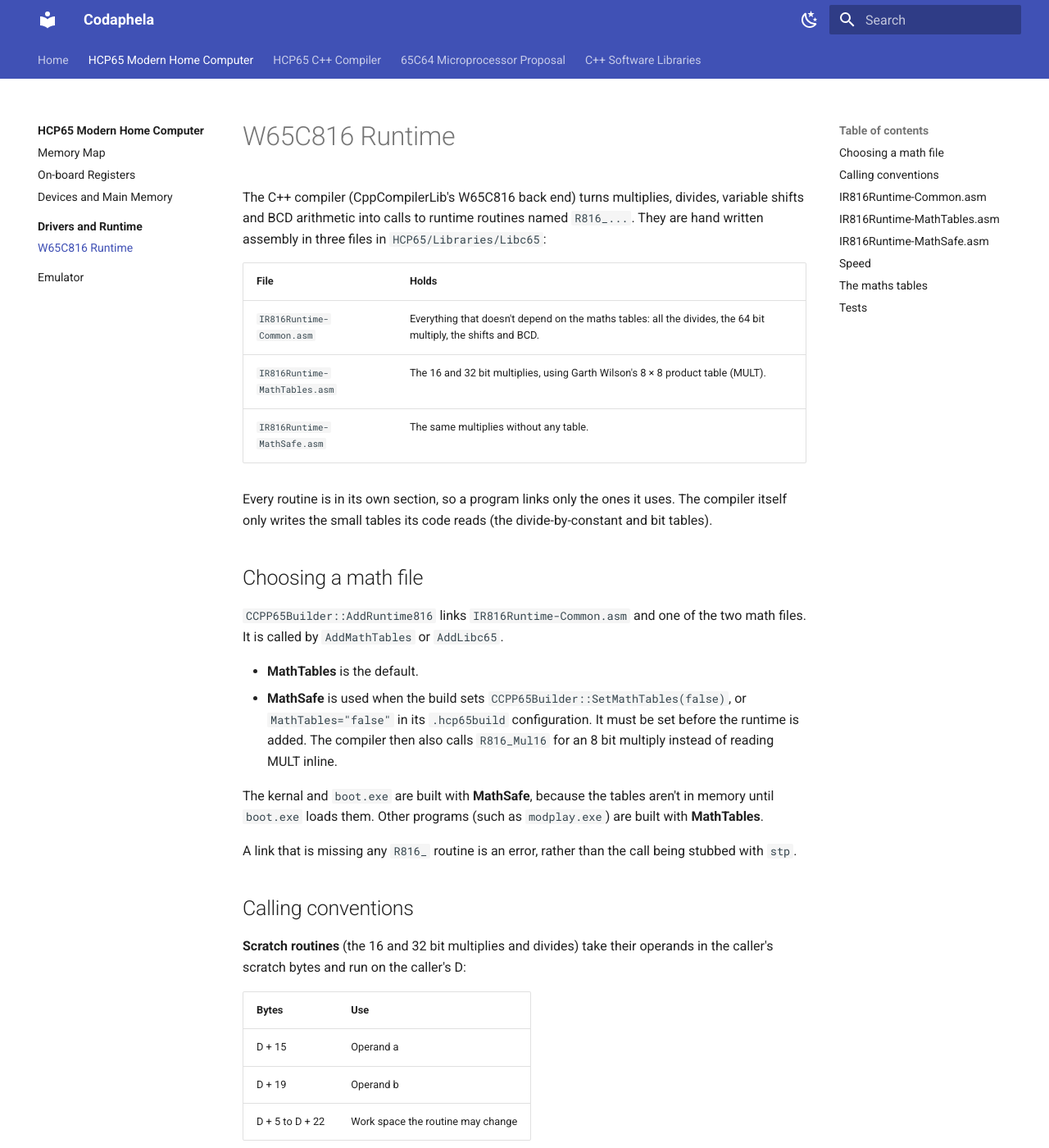
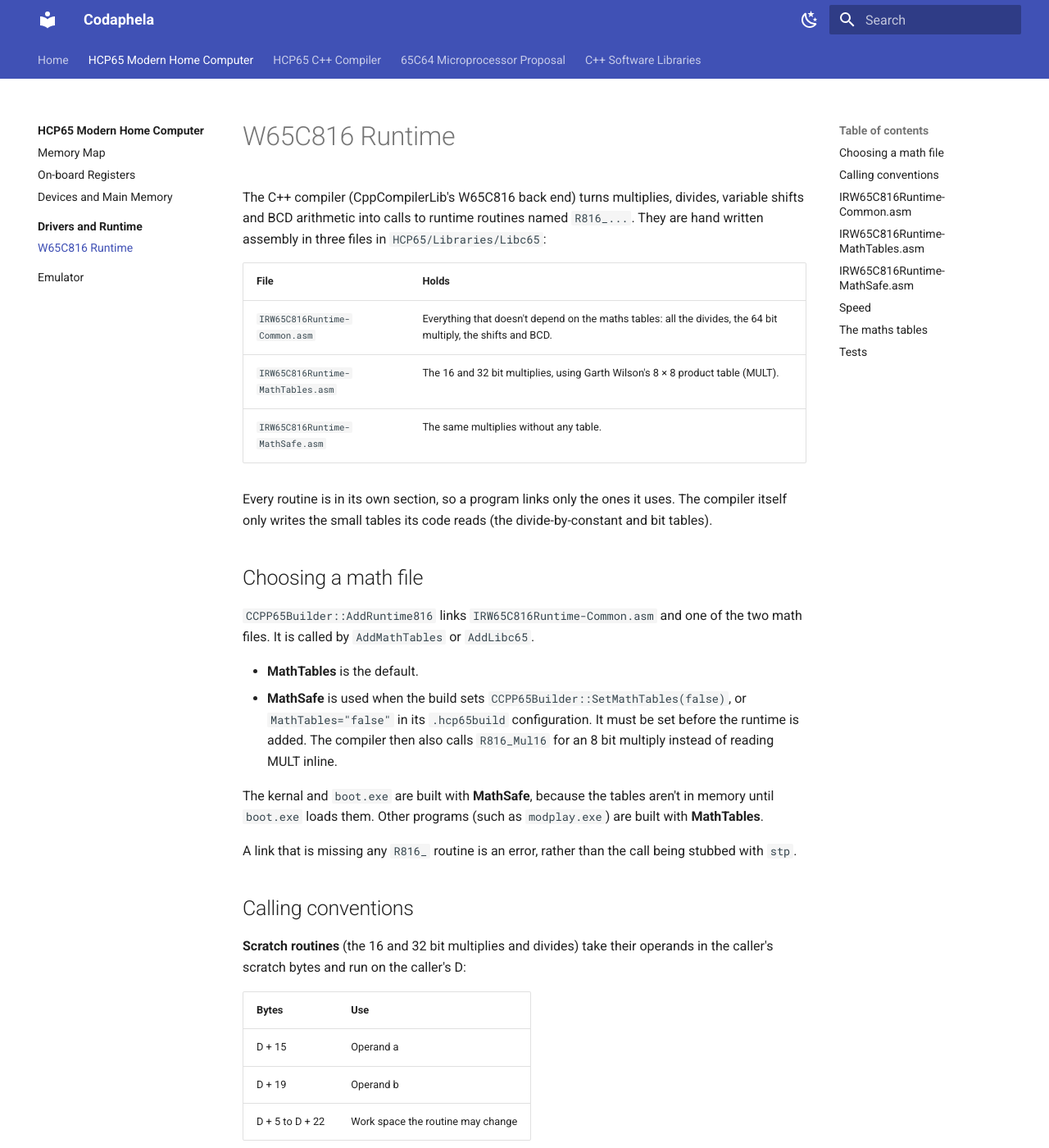
Before and after one commit to andrewpaterson/HCP65, an MkDocs documentation site: the page built from Website/docs/hcp65/runtime/w65c816.md, in a window 1280 px wide and 1400 px high. Shown: the whole window at 82% size. Built offline with MkDocs 1.6.1 and Material for MkDocs 9.7.7, drawn with Linux system fonts in a browser that asks for light colours; plug-ins that fetch from the network failed and are left out; some of the changed text lies outside the part shown.

Commit message:
The W65C816 runtime's files are IRW65C816Runtime-Common.asm, IRW65C816Runtime-MathTables.asm and IRW65C816Runtime-MathSafe.asm, as the back end that links them is IRW65C816 (git mv).  The names the compiler finds them by (CPPTargetW65C816.cpp, the W65C816 back end's tests) and every mention of them in code, the runtime itself, the plans and the website's docs changed with them; no project lists them, so this was done by hand.  TestCppCompilerLib 259912, TestLibc65 154765 passed, Linux 64 bit.

```diff
--- a/Website/docs/hcp65/runtime/w65c816.md
+++ b/Website/docs/hcp65/runtime/w65c816.md
@@ -6,16 +6,16 @@ in three files in `HCP65/Libraries/Libc65`:
 
 | File | Holds |
 |---|---|
-| `IR816Runtime-Common.asm` | Everything that doesn't depend on the maths tables: all the divides, the 64 bit multiply, the shifts and BCD. |
-| `IR816Runtime-MathTables.asm` | The 16 and 32 bit multiplies, using Garth Wilson's 8 × 8 product table (MULT). |
-| `IR816Runtime-MathSafe.asm` | The same multiplies without any table. |
+| `IRW65C816Runtime-Common.asm` | Everything that doesn't depend on the maths tables: all the divides, the 64 bit multiply, the shifts and BCD. |
+| `IRW65C816Runtime-MathTables.asm` | The 16 and 32 bit multiplies, using Garth Wilson's 8 × 8 product table (MULT). |
+| `IRW65C816Runtime-MathSafe.asm` | The same multiplies without any table. |
 
 Every routine is in its own section, so a program links only the ones it uses.  The compiler
 itself only writes the small tables its code reads (the divide-by-constant and bit tables).
 
 ## Choosing a math file
 
-`CCPP65Builder::AddRuntime816` links `IR816Runtime-Common.asm` and one of the two math files.  It is
+`CCPP65Builder::AddRuntime816` links `IRW65C816Runtime-Common.asm` and one of the two math files.  It is
 called by `AddMathTables` or `AddLibc65`.
 
 - **MathTables** is the default.
@@ -55,7 +55,7 @@ A and X; the 64 bit ones shift a value where it is in the caller's frame, at D +
 the compiler reads the remainder from there instead of calling a remainder routine or multiplying
 back.
 
-## IR816Runtime-Common.asm
+## IRW65C816Runtime-Common.asm
 
 | Routines | How they work |
 |---|---|
@@ -68,7 +68,7 @@ back.
 | `R816_BcdAdd`, `R816_BcdSubtract` | Decimal mode add or subtract of word arrays with carry, for `CNumber`. |
 | `R816_Clz16`, `R816_Clz32`, `R816_Ctz16`, `R816_Ctz32` | `__builtin_clz` and `__builtin_ctz` of 16 and 32 bit values (the width for 0): the word and byte the count starts in found by tests, then the byte's count read from a 256 byte table (`R816_Clz8`, `R816_Ctz8`).  About 30 cycles plus the call. |
 
-## IR816Runtime-MathTables.asm
+## IRW65C816Runtime-MathTables.asm
 
 | Routine | How it works |
 |---|---|
@@ -79,7 +79,7 @@ back.
 With the tables, a 16 bit multiply inside a loop is `R816_Mul16`'s code in place, which saves the call's 14 cycles;
 outside loops the shorter call is kept.
 
-## IR816Runtime-MathSafe.asm
+## IRW65C816Runtime-MathSafe.asm
 
 | Routine | How it works |
 |---|---|
```
Also changed, not shown: Website/docs/compiler/libc65.md (+1 -1 lines), 9 other files.
